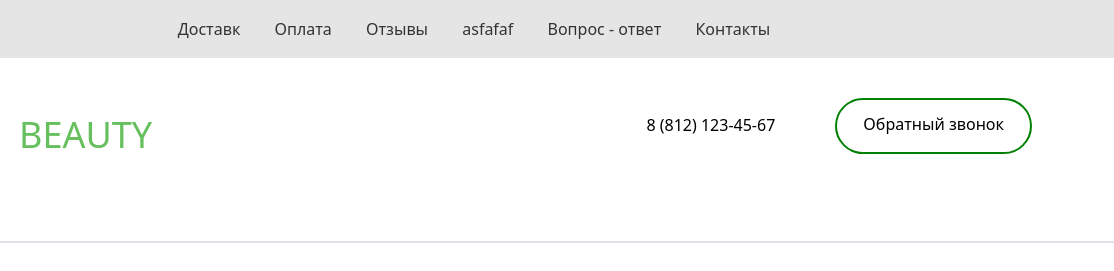
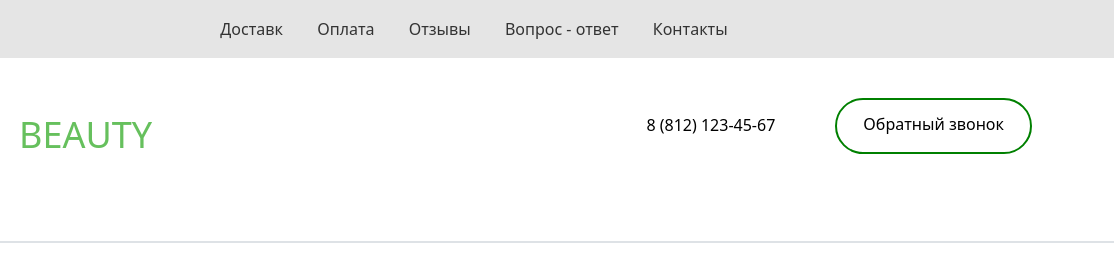
Before and after one commit to Tekhronkhudaykulov/yangi-proyekt, a plain HTML site: page index.html in a window 1280 px wide. Shown: the top 271 px of the page, 166-1280 px from the left. Drawn offline with Linux system fonts and the light colour scheme.

Commit message:
joyiga boshqatdan qaytarildi

```diff
--- a/index.html
+++ b/index.html
@@ -14,7 +14,6 @@
                     <a href="#">Доставк</a>
                     <a href="#">Оплата</a>
                     <a href="#">Отзывы</a>
-                    <a href="#">asfafaf</a>
                     <a href="#">Вопрос - ответ</a>
                     <a href="#">Контакты</a>
                 </div>
```
